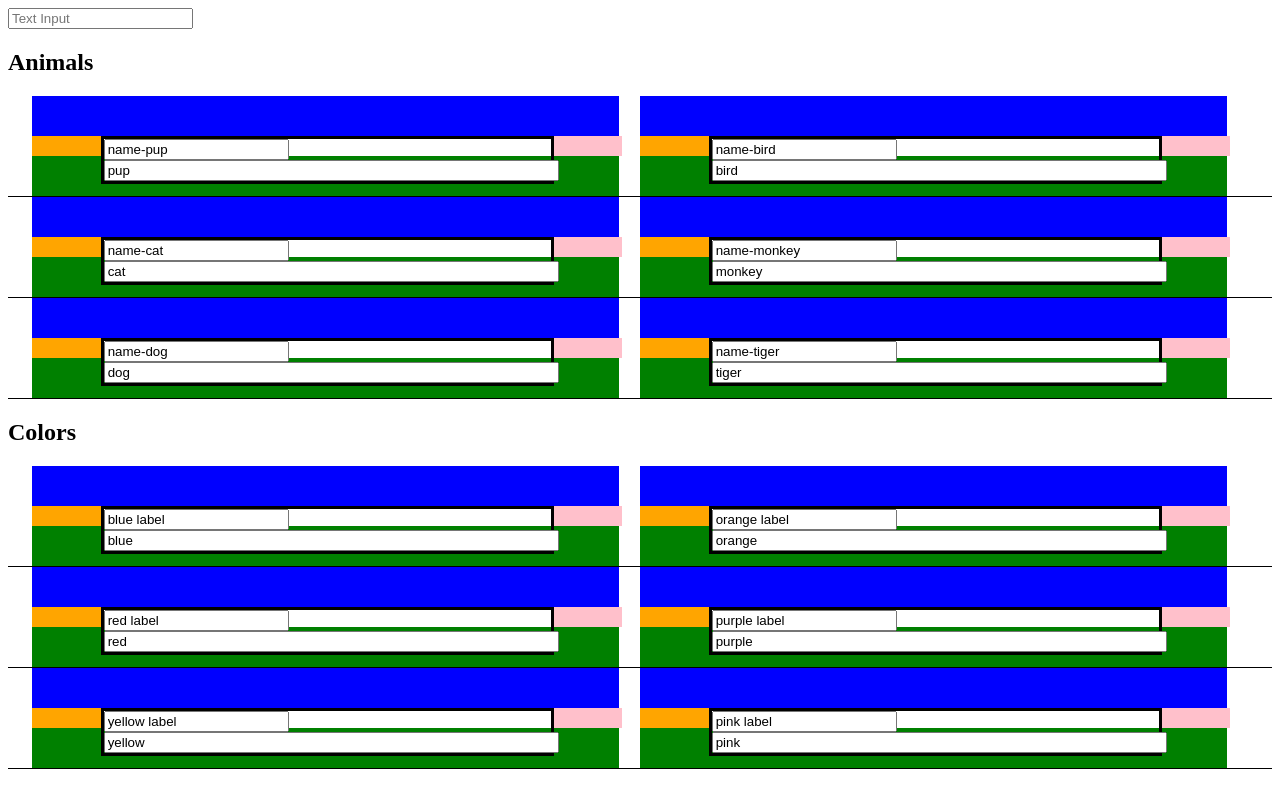
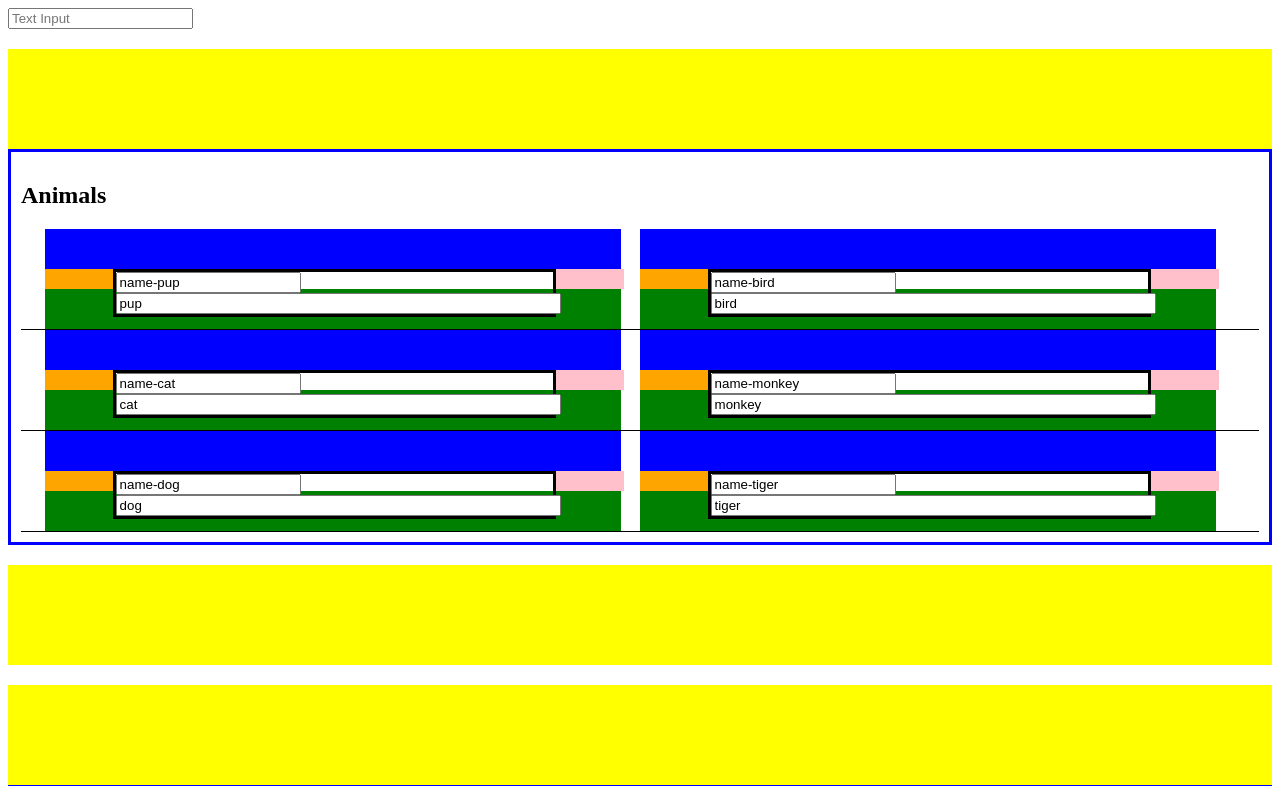
Before and after one commit to smcnaught/Form-Builder, an Angular app in the folder Angular-Form-Builder/: page / in a window 1280 px wide. Shown: the top 786 px of the page. Built offline with nearby package versions, Linux system fonts and the light colour scheme.

Commit message:
Ability to move sections

```diff
--- a/Angular-Form-Builder/src/app/app.component.html
+++ b/Angular-Form-Builder/src/app/app.component.html
@@ -6,7 +6,17 @@
 />
 
 <div *ngFor="let section of allSections; let i = index;">
+  <div
+    class="section-droppable"
+    (dragover)="onDragOver($event, i - 1)"
+    (dragend)="onDragLeave($event)"
+    (drop)="onDropSection()"
+  ></div>
+
   <section
+    class="section-border"
+    draggable="true"
+    (dragstart)="onDragSection(i)"
     [section]="section"
     [typeOfDraggedElement]="draggedElementType"
     [itemChangedFromSettings]="selectedItemChanged"
@@ -16,6 +26,13 @@
     (removeFromSectionItemCameFrom)="removeItem($event)"
     >
   </section>
+
+  <div
+    class="section-droppable"
+    (dragover)="onDragOver($event, i + 1)"
+    (dragend)="onDragLeave($event)"
+    (drop)="onDropSection()"
+  ></div>
 </div>
 
 <br><br>
--- a/Angular-Form-Builder/src/app/app.component.scss
+++ b/Angular-Form-Builder/src/app/app.component.scss
@@ -1,35 +1,11 @@
-.example-draggable {
-  border-style: solid;
-  font-weight: normal;
+.section-border {
+  border: solid blue;
+  margin-bottom: 10px;
+  padding: 10px;
 }
 
-.above-droppable {
-  padding: 20px;
+.section-droppable {
+  padding: 50px;
+  margin-top: 20px;
+  background: yellow;
 }
-
-.below-droppable {
-  padding: 20px;
-}
-
-.left-droppable {
-  float: left;
-  padding: 20px;
-}
-
-.draggable-element {
-  float: left;
-}
-
-.right-droppable {
-  float: left;
-  padding: 20px;
-}
-
-
-table {
-  width: 100%;
-}
-
-button {
-  margin: 16px 8px;
-}
--- a/Angular-Form-Builder/src/app/app.component.ts
+++ b/Angular-Form-Builder/src/app/app.component.ts
@@ -16,6 +16,7 @@ export class AppComponent implements OnInit {
   public draggedElementType: DraggedElementType;
 
   private removeItemInfo: IDragBetweenSectionsData;
+  private moveSectionInfo = { draggedSectionIndex: null, moveToSectionIndex: null };
 
   public ngOnInit(): void {
     this.setSectionData();
@@ -35,6 +36,31 @@ export class AppComponent implements OnInit {
 
   public onDragNewItemStart(elementType: DraggedElementType): void {
     this.draggedElementType = elementType;
+  }
+
+  public onDragSection(draggedIndex: number): void {
+    this.moveSectionInfo.draggedSectionIndex = draggedIndex;
+  }
+
+  public onDragOver(event: DragEvent, moveToIndex: number): void {
+    event.preventDefault();
+    this.moveSectionInfo.moveToSectionIndex = moveToIndex;
+  }
+
+  // TODO can we remove all of these methods? In section comp too
+  public onDragLeave(event: DragEvent): void {
+    // event.preventDefault();
+  }
+
+  public onDropSection(): void {
+    if (this.moveSectionInfo.moveToSectionIndex < 0) this.moveSectionInfo.moveToSectionIndex = 0; // move to beginning of form
+
+    const draggingDown: boolean = this.moveSectionInfo.draggedSectionIndex < this.moveSectionInfo.moveToSectionIndex;
+    if (draggingDown) this.moveSectionInfo.moveToSectionIndex--;
+
+    const sectionToMove = this.allSections[this.moveSectionInfo.draggedSectionIndex];
+    this.allSections.splice(this.moveSectionInfo.draggedSectionIndex, 1);
+    this.allSections.splice(this.moveSectionInfo.moveToSectionIndex, 0, sectionToMove);
   }
 
   public setDataForDragBetweenSections(dragInfo: IDragBetweenSectionsData): void {
@@ -64,7 +90,7 @@ export class AppComponent implements OnInit {
   private setSectionData(): void {
     this.allSections = [
       {
-        settings: { id: 0, title: 'Animals' },
+        settings: { id: 150, title: 'Animals' },
         data: [
           { 'column0': { name: 'name-pup', type: DraggedElementType.text, value: 'pup' }, 'column1': { name: 'name-bird', type: DraggedElementType.text, value: 'bird' } }, // row 0
           { 'column0': { name: 'name-cat', type: DraggedElementType.text, value: 'cat' }, 'column1': { name: 'name-monkey', type: DraggedElementType.text, value: 'monkey' } }, // row 1
@@ -72,12 +98,20 @@ export class AppComponent implements OnInit {
         ],
       },
       {
-        settings: { id: 1, title: 'Colors' },
+        settings: { id: 201, title: 'Colors' },
         data: [
           { 'column0': { name: 'blue label', type: DraggedElementType.text, value: 'blue' }, 'column1': { name: 'orange label', type: DraggedElementType.text, value: 'orange' } }, // row 0
           { 'column0': { name: 'red label', type: DraggedElementType.text, value: 'red' }, 'column1': { name: 'purple label', type: DraggedElementType.text, value: 'purple' } }, // row 1
           { 'column0': { name: 'yellow label', type: DraggedElementType.text, value: 'yellow' }, 'column1': { name: 'pink label', type: DraggedElementType.text, value: 'pink' } }, // row 2
         ]
+      },
+      {
+        settings: { id: 985, title: 'Places' },
+        data: [
+          { 'column0': { name: 'nyc label', type: DraggedElementType.text, value: 'NYC' }, 'column1': { name: 'spain label', type: DraggedElementType.text, value: 'Spain' } }, // row 0
+          { 'column0': { name: 'la label', type: DraggedElementType.text, value: 'Los Angeles' }, 'column1': { name: 'greece label', type: DraggedElementType.text, value: 'Greece' } }, // row 1
+          { 'column0': { name: 'london label', type: DraggedElementType.text, value: 'London' }, 'column1': { name: 'banff label', type: DraggedElementType.text, value: 'Banff' } }, // row 2
+        ]
       }
     ]
   }
--- a/Angular-Form-Builder/src/app/section/section.component.ts
+++ b/Angular-Form-Builder/src/app/section/section.component.ts
@@ -63,13 +63,13 @@ export class SectionComponent implements OnInit, OnDestroy {
     }
   }
 
-  public onDragOver(event: any, rowIndex: number, columnIndex: number) {
+  public onDragOver(event: DragEvent, rowIndex: number, columnIndex: number) {
     event.preventDefault();
     this.dragInfo.moveToRow = rowIndex;
     this.dragInfo.moveToColumn = columnIndex;
   }
 
-  public onDragLeave(event: any): void {
+  public onDragLeave(event: DragEvent): void {
     event.preventDefault();
   }
 
```
